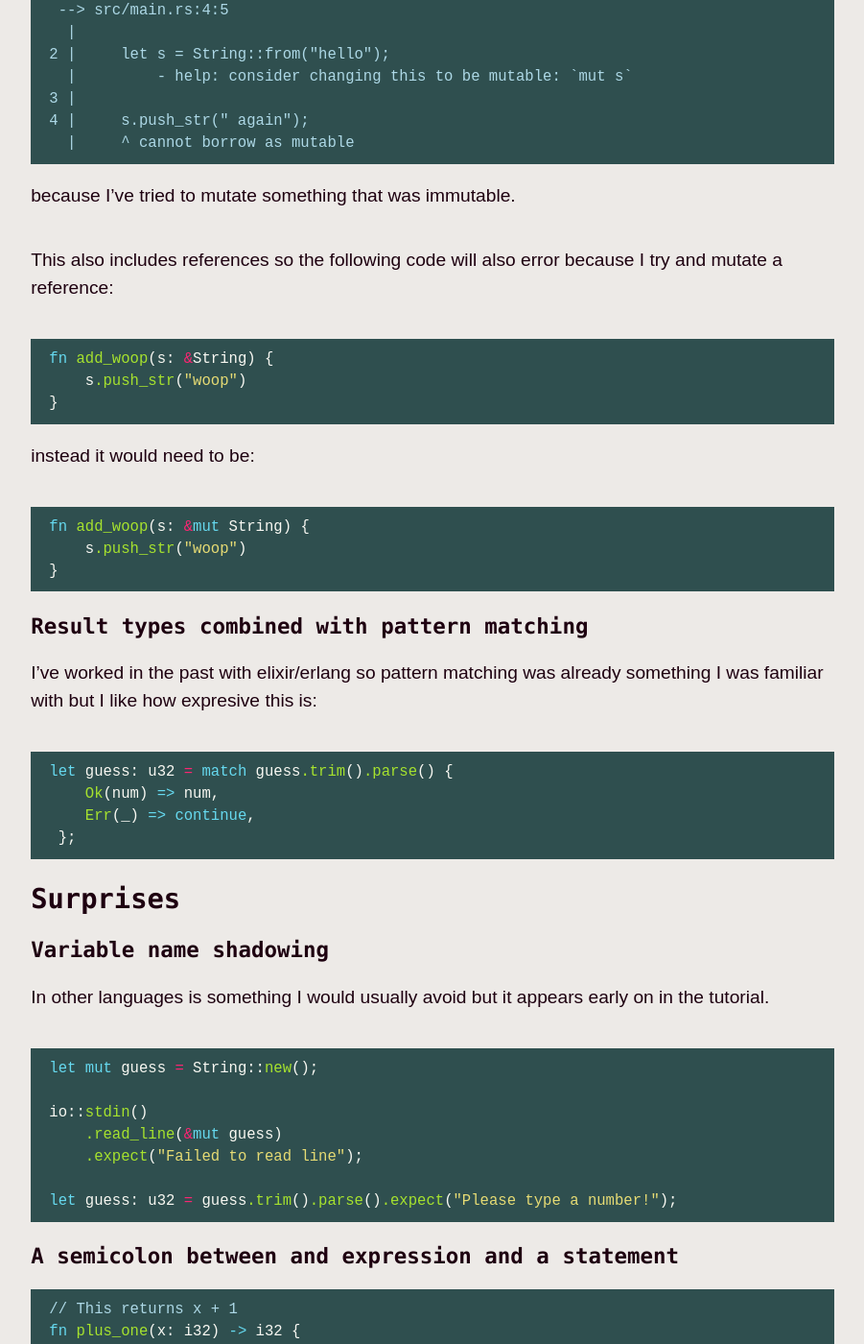
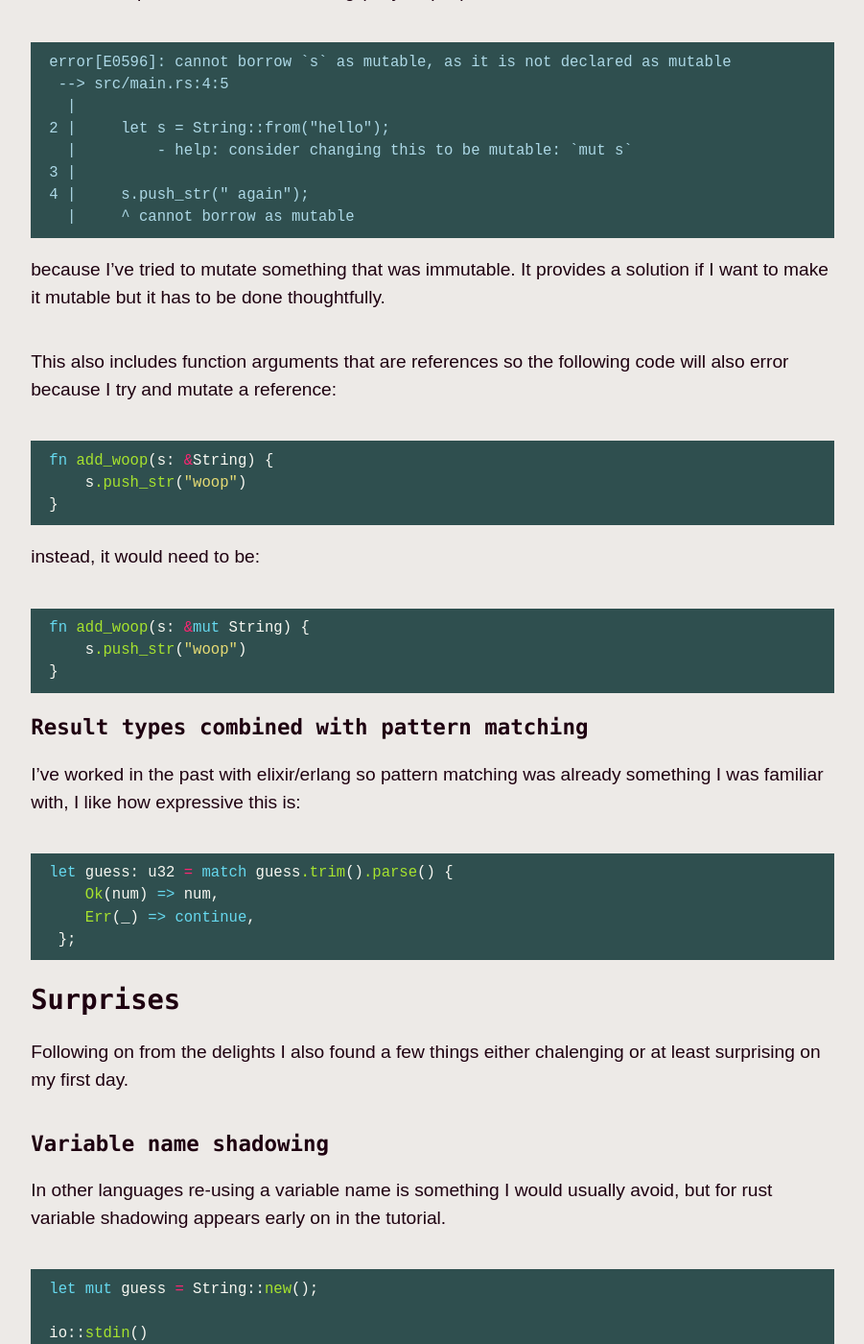
Before and after one commit to meadsteve/meadsteve.github.io, a Jekyll site: the page built from _posts/2021-10-01-learning-rust.markdown, in a window 1280 px wide and 1400 px high, scrolled down 1282 px. Shown: the whole window at 96% size, without its empty margins (189-1090 px from the left). Built offline with Jekyll 4.4.1, drawn with Linux system fonts in a browser that asks for light colours; nearby versions of some CDN libraries; some of the changed text lies outside the part shown.

Commit message:
publish the first day of rust

````diff
--- a/_posts/2021-10-01-learning-rust.markdown
+++ b/_posts/2021-10-01-learning-rust.markdown
@@ -14,12 +14,17 @@
 
 ## What
 
-Following ["the book"](https://doc.rust-lang.org/book) and using [clion](https://www.jetbrains.com/clion/) as an IDE.
+As a challenge between contracts (I'm currently a consultant) I've decided to learn rust.
+I've been following ["the book"](https://doc.rust-lang.org/book) and using [clion](https://www.jetbrains.com/clion/)
+as an IDE. Whilst learning the language I've been writing this blog post about things I've either
+found interesting or a little difficult.
 
 ## Delights
 
+Here are the things I really enjoyed from my first day of rust.
+
 ### Nice error messages
-The compilers errors are generally very helpful. For example if I miss out a possiblity in a match expression:
+The compiler's errors are generally very helpful. For example if I miss out a possibility in a match expression:
 ```
 error[E0004]: non-exhaustive patterns: `Equal` not covered
    --> src/main.rs:18:11
@@ -30,14 +35,17 @@
 ```
 
 ### Immutable by default
-I like being able to control where mutation happens so defaulting to immutable makes a lot of sense to me.
+I like being able to control where mutation happens so defaulting to immutable makes a
+lot of sense to me.
+
+If I create a string and then try and mutate it like this
 
 ```rust
 let s = String::from("hello");
 s.push_str(" again");
 ```
 
-will cause the compiler to raise the (very helpful) error:
+then the compiler will raise the following (very helpful) error:
 
 ```
 error[E0596]: cannot borrow `s` as mutable, as it is not declared as mutable
@@ -50,9 +58,11 @@
   |     ^ cannot borrow as mutable
 ```
 
-because I've tried to mutate something that was immutable.
+because I've tried to mutate something that was immutable. It provides a solution if I
+want to make it mutable but it has to be done thoughtfully.
 
-This also includes references so the following code will also error because I try and mutate a reference:
+This also includes function arguments that are references so the following code will also
+error because I try and mutate a reference:
 
 ```rust
 fn add_woop(s: &String) {
@@ -60,7 +70,7 @@
 }
 ```
 
-instead it would need to be:
+instead, it would need to be:
 
 ```rust
 fn add_woop(s: &mut String) {
@@ -70,7 +80,8 @@
 
 ### Result types combined with pattern matching
 
-I've worked in the past with elixir/erlang so pattern matching was already something I was familiar with but I like how expresive this is:
+I've worked in the past with elixir/erlang so pattern matching was already something I was
+familiar with, I like how expressive this is:
 
 ```rust
 let guess: u32 = match guess.trim().parse() {
@@ -81,8 +92,12 @@
 
 ## Surprises
 
+Following on from the delights I also found a few things either chalenging or at least
+surprising on my first day.
+
 ### Variable name shadowing
-In other languages is something I would usually avoid but it appears early on in the tutorial.
+In other languages re-using a variable name is something I would usually avoid, but for rust
+variable shadowing appears early on in the tutorial.
 
 ```rust
 let mut guess = String::new();
@@ -93,6 +108,8 @@
 
 let guess: u32 = guess.trim().parse().expect("Please type a number!");
 ```
+
+My worry here is that I will accidentally change something rather than doing it on purpose.
 
 ### A semicolon between and expression and a statement
 
@@ -131,30 +148,8 @@
 To learn more, run the command again with --verbose.
 ```
 
-### Memory safety variable invalidation
-
-Attempting to compile the following code will raise `error[E0382]: borrow of moved value: `s1``
-
-```rust
-fn main() {
-    let s1 = String::from("hello");
-    let s2 = s1; // s1 stops being valid after this point
-
-    println!("s1:{} s2:{}", s1, s2);
-}
-```
-
-The "fixed" version of the code is to explicitly clone the string:
-
-```rust
-fn main() {
-    let s1 = String::from("hello");
-    let s2 = s1.clone();
-
-    println!("s1:{} s2:{}", s1, s2);
-}
-```
-
 ## Delightful surprises
 
-There's something I want to try about ownership and borrowing, but I've thought about how to express it yet.
+I'm really enjoying the way rust deals with memory management.
+There's something I want to try and write about ownership and borrowing.
+I've not thought about how to express it yet though, so I'll save this for another post.
````
Also changed, not shown: other parts of _posts/2021-10-01-learning-rust.markdown (+1 -1 lines).
